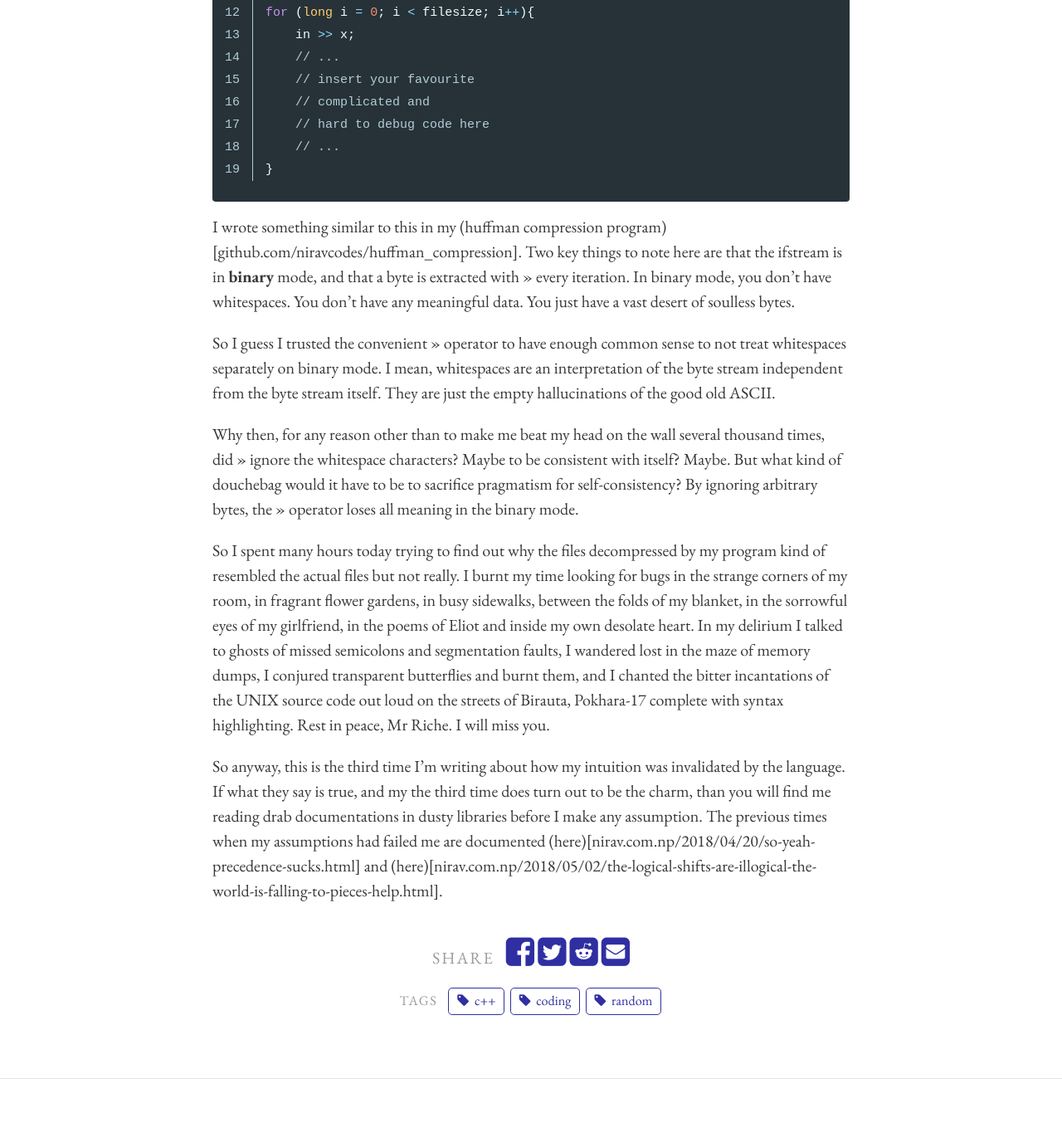
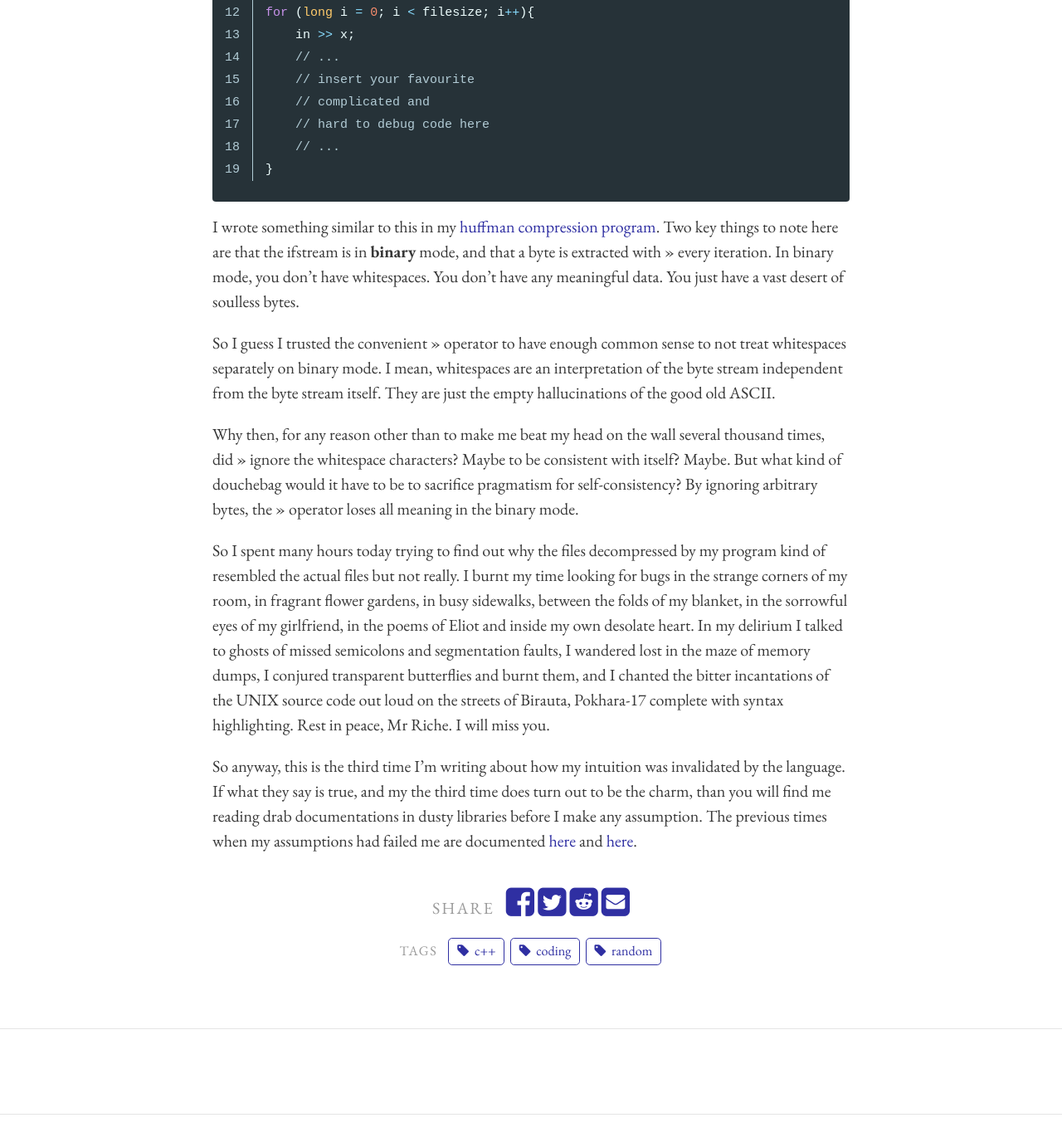
Before and after one commit to niravcodes/niravcodes.github.io, a Jekyll site: the page built from _posts/2019-02-17-the-hungry--operator-eats-whitespace.md, in a window 1280 px wide and 1400 px high, scrolled down 1537 px. Shown: the top 1382 px of the window at 83% size. Built offline with Jekyll 4.4.1, drawn with Linux system fonts in a browser that asks for light colours; comment, search, counter and statistics services are not loaded.

Commit message:
Update from Forestry.io nirav Nikhil updated _posts/2019-02-17-the-hungry--operator-eats-whitespace.md

```diff
--- a/_posts/2019-02-17-the-hungry--operator-eats-whitespace.md
+++ b/_posts/2019-02-17-the-hungry--operator-eats-whitespace.md
@@ -58,7 +58,7 @@ for (long i = 0; i < filesize; i++){
 }
 {% endhighlight %}
 
-I wrote something similar to this in my (huffman compression program)[github.com/niravcodes/huffman_compression]. Two key things to note here are that the ifstream is in **binary** mode, and that a byte is extracted with >> every iteration. In binary mode, you don't have whitespaces. You don't have any meaningful data. You just have a vast desert of soulless bytes.
+I wrote something similar to this in my [huffman compression program](github.com/niravcodes/huffman_compression). Two key things to note here are that the ifstream is in **binary** mode, and that a byte is extracted with >> every iteration. In binary mode, you don't have whitespaces. You don't have any meaningful data. You just have a vast desert of soulless bytes.
 
 So I guess I trusted the convenient >> operator to have enough common sense to not treat whitespaces separately on binary mode. I mean, whitespaces are an interpretation of the byte stream independent from the byte stream itself. They are just the empty hallucinations of the good old ASCII.
 
@@ -66,4 +66,4 @@ Why then, for any reason other than to make me beat my head on the wall several
 
 So I spent many hours today trying to find out why the files decompressed by my program kind of resembled the actual files but not really. I burnt my time looking for bugs in the strange corners of my room, in fragrant flower gardens, in busy sidewalks, between the folds of my blanket, in the sorrowful eyes of my girlfriend, in the poems of Eliot and inside my own desolate heart. In my delirium I talked to ghosts of missed semicolons and segmentation faults, I wandered lost in the maze of memory dumps, I conjured transparent butterflies and burnt them, and I chanted the bitter incantations of the UNIX source code out loud on the streets of Birauta, Pokhara-17 complete with syntax highlighting. Rest in peace, Mr Riche. I will miss you.
 
-So anyway, this is the third time I'm writing about how my intuition was invalidated by the language. If what they say is true, and my the third time does turn out to be the charm, than you will find me reading drab documentations in dusty libraries before I make any assumption. The previous times when my assumptions had failed me are documented (here)[nirav.com.np/2018/04/20/so-yeah-precedence-sucks.html] and (here)[nirav.com.np/2018/05/02/the-logical-shifts-are-illogical-the-world-is-falling-to-pieces-help.html].
+So anyway, this is the third time I'm writing about how my intuition was invalidated by the language. If what they say is true, and my the third time does turn out to be the charm, than you will find me reading drab documentations in dusty libraries before I make any assumption. The previous times when my assumptions had failed me are documented [here](nirav.com.np/2018/04/20/so-yeah-precedence-sucks.html) and [here](nirav.com.np/2018/05/02/the-logical-shifts-are-illogical-the-world-is-falling-to-pieces-help.html).
```
